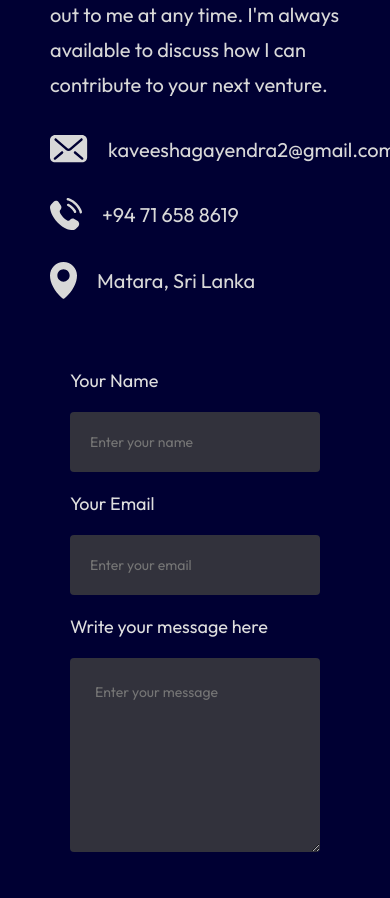
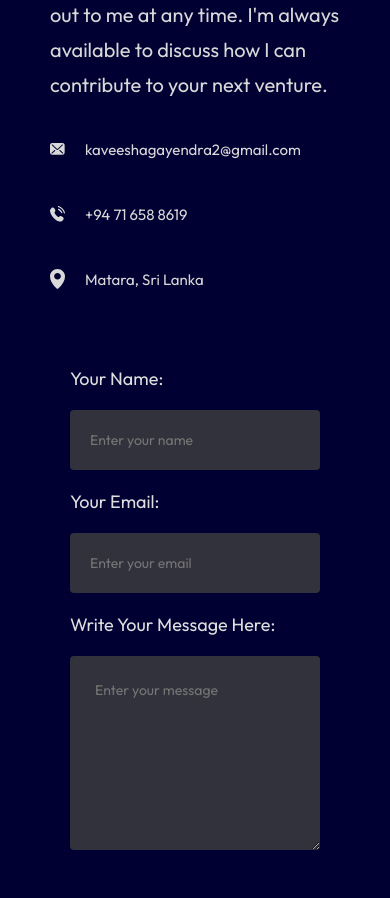
Before and after one commit to GayendraSHK/portfolio, a React (Vite) app: page / in a window 390 px wide. Shown: the part 3780-4678 px from the top of the page. Built offline with nearby package versions, Linux system fonts and the light colour scheme.

Commit message:
Improve responsive styling for contact form inputs and details

```diff
--- a/src/components/Contact/Contact.css
+++ b/src/components/Contact/Contact.css
@@ -196,4 +196,62 @@
     font-size: 16px; /* Smaller button on mobile */
     padding: 15px 35px;
   }
+
+  .contact-detail{
+    font-size: 16px;
+  }
 }
+
+@media (max-width: 375px) {
+  .contact {
+    gap: 40px;
+    margin: 50px 50px; /* Smaller margin for compact view */
+  }
+
+  .contact-title h1 {
+    font-size: 40px; /* Smaller title */
+  }
+
+  .contact-section {
+    width: 100%; /* Full width on mobile */
+  }
+
+  .contact-right input {
+    font-size: 14px;
+    width: 230px; /* Narrower inputs for mobile */
+    align-items: center;
+  }
+
+  .contact-right textarea {
+    font-size: 14px;
+    width: 200px; /* Narrower text area for mobile */
+  }
+
+  .contact-right{
+    align-items: center;
+  }
+
+  .contact-submit {
+    font-size: 16px; /* Smaller button on mobile */
+    padding: 15px 35px;
+
+  }
+
+  .contact-detail p{
+    font-size: 15px;
+  }
+
+  .contact-detail img{
+    width: 20px;
+  }
+}
+
+@media (max-width: 425px){
+  .contact-detail p{
+    font-size: 15px;
+  }
+
+  .contact-detail img{
+    width: 15px;
+  }
+}
--- a/src/components/Contact/Contact.jsx
+++ b/src/components/Contact/Contact.jsx
@@ -133,11 +133,11 @@ const Contact = () => {
 
         {/* Contact form */}
         <form onSubmit={onSubmit} className='contact-right'>
-          <label htmlFor="">Your Name</label>
-          <input type="text" placeholder='Enter your name' name='name' />
-          <label htmlFor="">Your Email</label>
+          <label htmlFor="">Your Name:</label>
+          <input className='box' type="text" placeholder='Enter your name' name='name' />
+          <label htmlFor="">Your Email:</label>
           <input type="email"  placeholder='Enter your email' name='email'/>
-          <label htmlFor="">Write your message here</label>
+          <label htmlFor="">Write Your Message Here:</label>
           <textarea name="message" rows="8" placeholder='Enter your message'></textarea>
           <button type='submit' className="contact-submit">Send Now</button> {/* Submit button */}
         </form>
```
